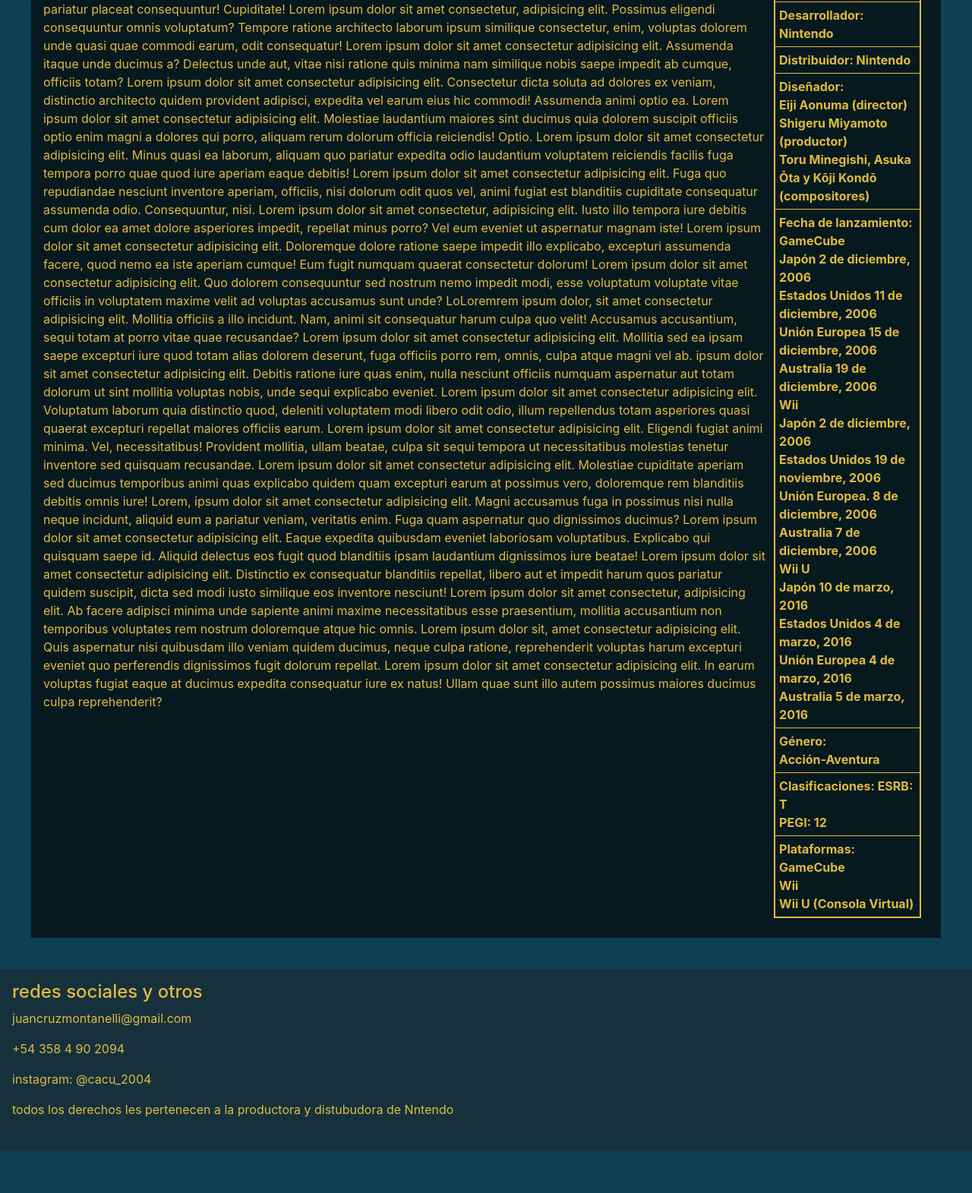
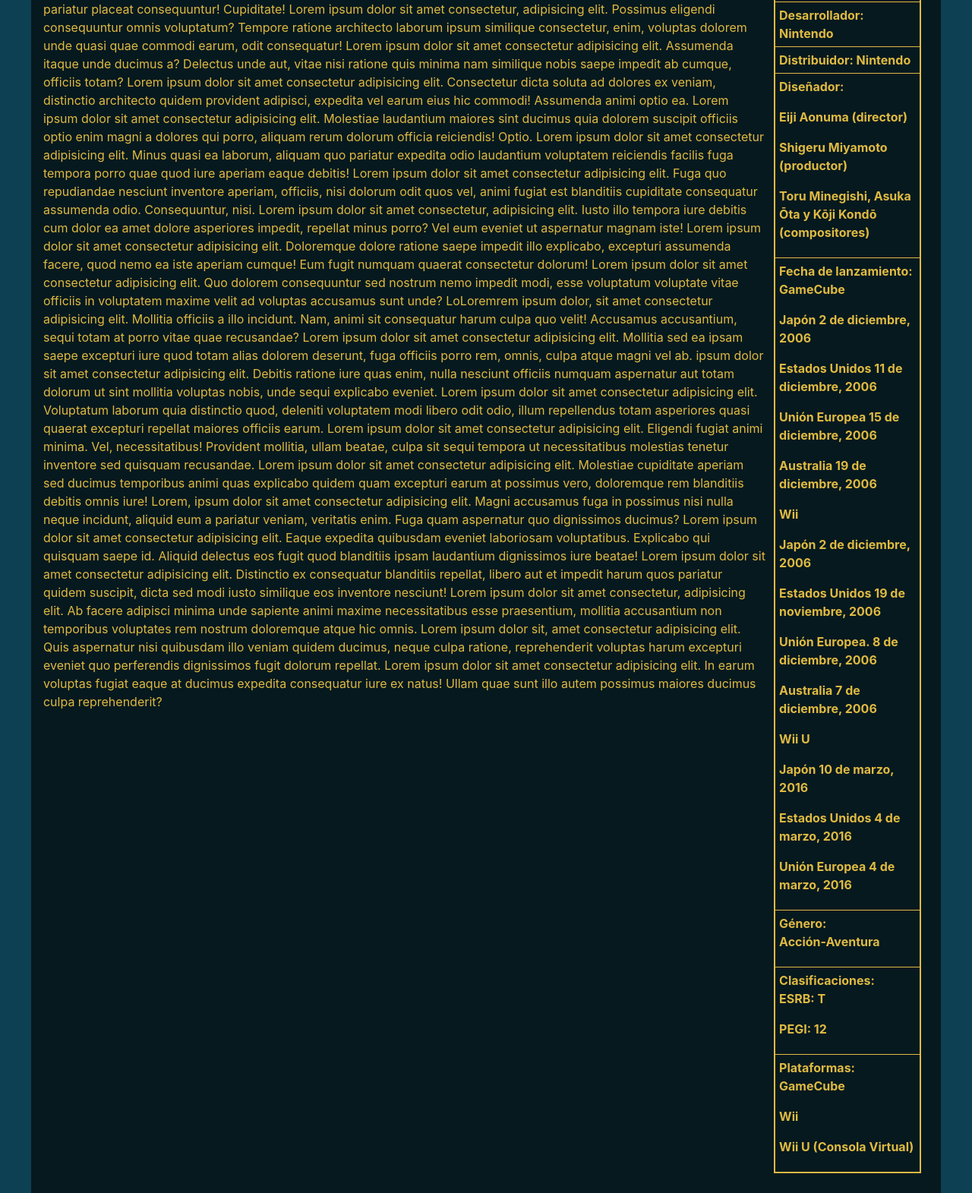
Before and after one commit to KakuMontaneli/primer_prueba, a website: page pages/TP.html in a window 1280 px wide. Shown: the part 583-2154 px from the top of the page at 76% size. Before the commit the page ends 2099 px from the top, so only its background shows below. Drawn offline with nearby package versions, Linux system fonts and the light colour scheme.

Commit message:
solucione los errores de las correcciones

```diff
--- a/pages/TP.html
+++ b/pages/TP.html
@@ -14,9 +14,9 @@
     <title>ZJUEGOS-Twilight Princess</title>
 </head>
 <body>
-    <section class="padding">
+    <div class="padding">
         <header class="grilla">
-            <section class="titulo ">
+            <div class="titulo ">
                 <div class="flexLogo">
                 <!-- titulo/logo -->
                         <h1>ZJUEGOS</h1>
@@ -24,7 +24,7 @@
                     </div>
                 <!-- sub titulo -->
                         <h2 class="subTitulo">tu pagina sobre zelda y mas</h2>
-                </section>
+                  </div>
         <!-- menu -->
         <nav class="navbar navbar-expand-lg navColor ">
             <div class="navbar-light">
@@ -67,7 +67,7 @@
 <!-- fin del menu -->
 
 <!-- inicio del contenido -->
-            <section class="grilla_2 colorNegro margen">
+            <main class="grilla_2 colorNegro margen">
                 <div class=" ">
                     <h2 class="">The Legend Of Zelda: Twilight Princess</h2>
                     <h3>Historia</h3>
@@ -115,81 +115,62 @@
                                 </tr>
 
                                 <tr>
-                                    <th>Diseñador:
-                                        <br>
-                                        Eiji Aonuma (director)
-                                        <br>
-                                        Shigeru Miyamoto (productor)
-                                        <br>
-                                        Toru Minegishi, Asuka Ōta y Kōji Kondō (compositores)
+                                    <th>
+                                      <p>Diseñador:</p>
+                                      <p> Eiji Aonuma (director)</p>
+                                      <p> Shigeru Miyamoto (productor)</p>
+                                      <p>Toru Minegishi, Asuka Ōta y Kōji Kondō (compositores)</p>
                                     </th>
                                 </tr>
                                 <tr>
-                                    <th>Fecha de lanzamiento:
-                                        <br>
-                                        GameCube
-                                        <br>
-                                        Japón 2 de diciembre, 2006
-                                        <br>
-                                        Estados Unidos 11 de diciembre, 2006
-                                        <br>
-                                        Unión Europea 15 de diciembre, 2006
-                                        <br>
-                                        Australia 19 de diciembre, 2006
-                                        <br>
-                                        Wii
-                                        <br>
-                                        Japón 2 de diciembre, 2006
-                                        <br>
-                                        Estados Unidos 19 de noviembre, 2006
-                                        <br>
-                                        Unión Europea. 8 de diciembre, 2006
-                                        <br>
-                                        Australia 7 de diciembre, 2006
-                                        <br>
-                                        Wii U
-                                        <br>
-                                        Japón 10 de marzo, 2016
-                                        <br>
-                                        Estados Unidos 4 de marzo, 2016
-                                        <br>
-                                        Unión Europea 4 de marzo, 2016
-                                        <br>
-                                        Australia 5 de marzo, 2016</th>
+                                    <th>
+                                      Fecha de lanzamiento:
+
+                                      <p>GameCube</p>
+                                      <p>Japón 2 de diciembre, 2006</p>
+                                      <p>Estados Unidos 11 de diciembre, 2006</p>
+                                      <p>Unión Europea 15 de diciembre, 2006</p>
+                                      <p>Australia 19 de diciembre, 2006</p>
+                                      <p>Wii</p>
+                                      <p>Japón 2 de diciembre, 2006</p>
+                                      <p>Estados Unidos 19 de noviembre, 2006</p>
+                                      <p>Unión Europea. 8 de diciembre, 2006</p>
+                                      <p>Australia 7 de diciembre, 2006</p>
+                                      <p>Wii U</p>
+                                      <p>Japón 10 de marzo, 2016</p>
+                                      <p>Estados Unidos 4 de marzo, 2016</p>
+                                      <p>Unión Europea 4 de marzo, 2016</p>
+                                    </th>
                                 </tr>
 
                                 <tr>
                                     <th>Género:
-                                        <br>
-                                        Acción-Aventura</th>
+                                        <p>Acción-Aventura</p>
+                                    </th>
                                 </tr>
 
                                 <tr>
                                     <th>Clasificaciones:
-                                        ESRB: T
-                                        <br>
-                                        PEGI: 12</th>
+                                      <p>ESRB: T</p>
+                                      <p>PEGI: 12</p>
+                                    </th>
                                 </tr>
 
                                 <tr>
                                     <th>Plataformas:
-                                        <br>
-                                        GameCube
-                                        <br>
-                                        Wii
-                                        <br>
-                                        Wii U (Consola Virtual)
-
+                                      <p>GameCube</p>
+                                      <p>Wii</p>
+                                      <p>Wii U (Consola Virtual)</p>
                                     </th>
                                 </tr>
                             </table>
                     </div>
                 </div>
 
-            </section>
+              </main>
 <!-- fin del contenido -->
 
-</section>
+            </div>
 <!-- footer -->
             <footer>
 
@@ -200,9 +181,8 @@
                 <p>todos los derechos les pertenecen a la productora y distubudora de Nntendo</p>
             </footer>
 
-
+            <script src="https://code.jquery.com/jquery-3.2.1.slim.min.js" integrity="sha384-KJ3o2DKtIkvYIK3UENzmM7KCkRr/rE9/Qpg6aAZGJwFDMVNA/GpGFF93hXpG5KkN" crossorigin="anonymous"></script>
+            <script src="https://cdn.jsdelivr.net/npm/popper.js@1.12.9/dist/umd/popper.min.js" integrity="sha384-ApNbgh9B+Y1QKtv3Rn7W3mgPxhU9K/ScQsAP7hUibX39j7fakFPskvXusvfa0b4Q" crossorigin="anonymous"></script>
+            <script src="https://cdn.jsdelivr.net/npm/bootstrap@4.0.0/dist/js/bootstrap.min.js" integrity="sha384-JZR6Spejh4U02d8jOt6vLEHfe/JQGiRRSQQxSfFWpi1MquVdAyjUar5+76PVCmYl" crossorigin="anonymous"></script>
 </body>
-<script src="https://code.jquery.com/jquery-3.2.1.slim.min.js" integrity="sha384-KJ3o2DKtIkvYIK3UENzmM7KCkRr/rE9/Qpg6aAZGJwFDMVNA/GpGFF93hXpG5KkN" crossorigin="anonymous"></script>
-<script src="https://cdn.jsdelivr.net/npm/popper.js@1.12.9/dist/umd/popper.min.js" integrity="sha384-ApNbgh9B+Y1QKtv3Rn7W3mgPxhU9K/ScQsAP7hUibX39j7fakFPskvXusvfa0b4Q" crossorigin="anonymous"></script>
-<script src="https://cdn.jsdelivr.net/npm/bootstrap@4.0.0/dist/js/bootstrap.min.js" integrity="sha384-JZR6Spejh4U02d8jOt6vLEHfe/JQGiRRSQQxSfFWpi1MquVdAyjUar5+76PVCmYl" crossorigin="anonymous"></script>
 </html>
--- a/scss/style.scss
+++ b/scss/style.scss
@@ -11,6 +11,12 @@
 .margen {
     margin: 2%;
 }
+
+.margen_contacto {
+    margin: 0,5rem;
+    margin-top: 2rem;
+}
+
 
 .padding{
     padding: 1rem;
```
Also changed, not shown: index.html (+10 -7 lines), pages/botw.html (+20 -22 lines), pages/contactos.html (+21 -24 lines), pages/cronologia.html (+10 -9 lines), pages/historia.html (+10 -10 lines), pages/skyward.html (+24 -27 lines), pages/tienda.html (+9 -9 lines), css/style.css, 1 other file.
